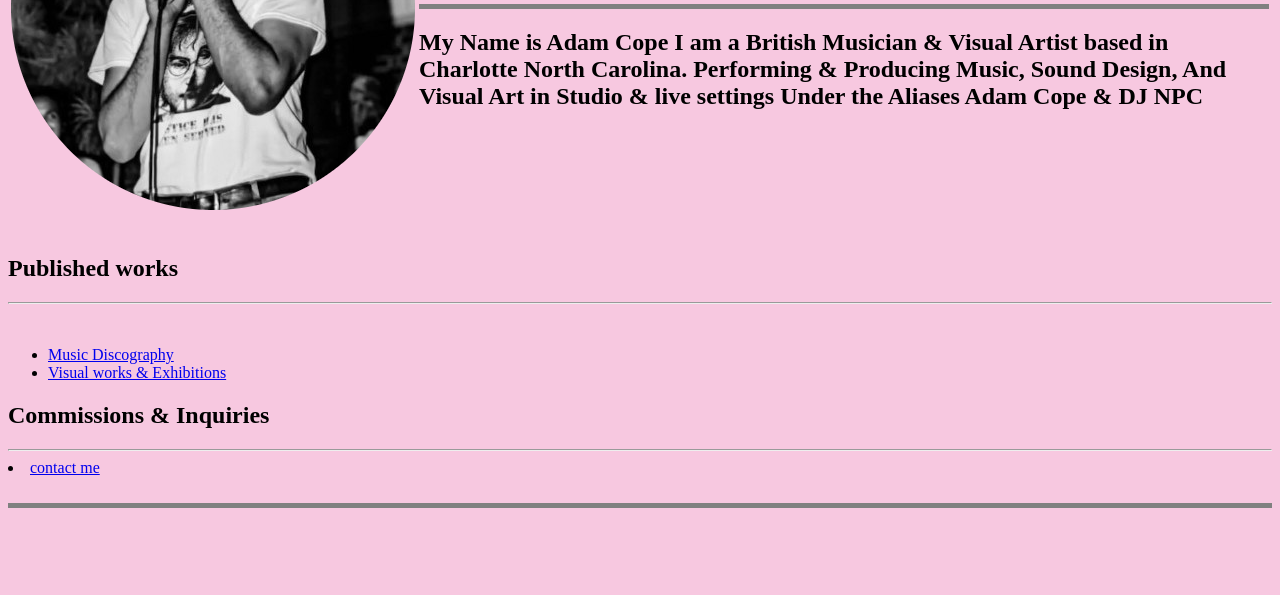
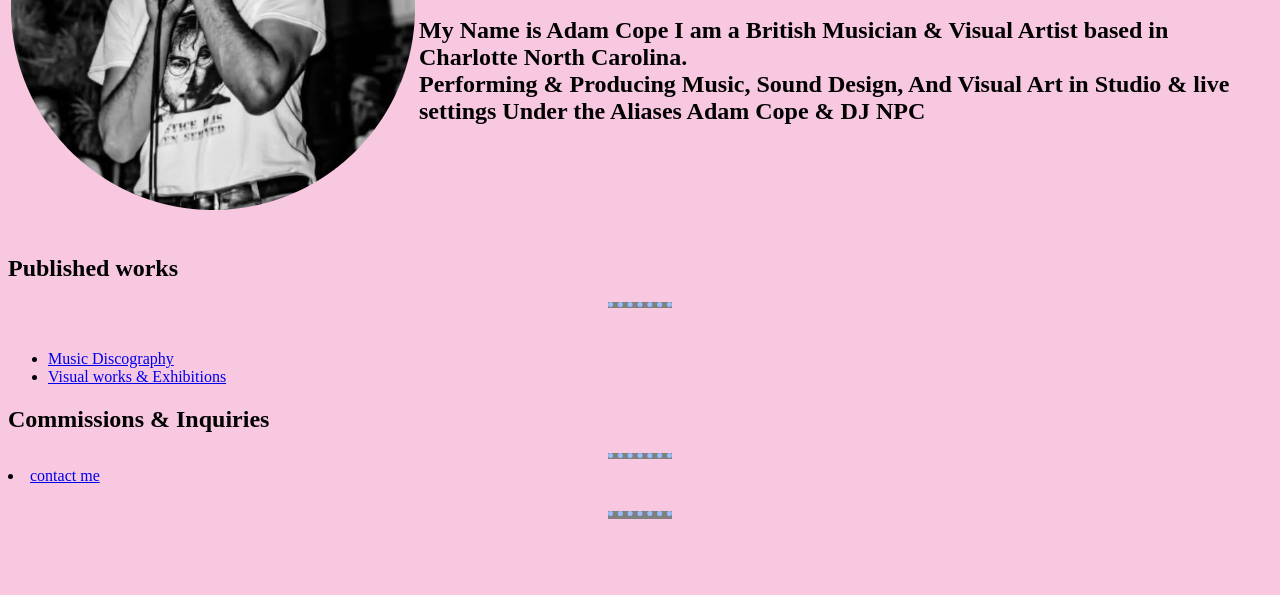
Before and after one commit to adamcope666/CV, a plain HTML site: page index.html in a window 1280 px wide. Shown: the part 205-800 px from the top of the page. Drawn offline with Linux system fonts and the light colour scheme.

Commit message:
Update index.html

```diff
--- a/index.html
+++ b/index.html
@@ -4,28 +4,46 @@
     <meta charset="UTF-8">
     <title>👽admlrnin2code👽</title>
   </head>
-  <body style="background-color:#F7C8E0;">
+<style>
+
+   body {
+    background-color: #F7C8E0;
+ }
+
+   hr {
+     border-style: none;
+     border-top-style: dotted;
+     border-color: #95BDFF;
+     border-width: 5px;
+     width: 5%;
+
+   }
+
+</style>
+
+
+  <body>
     <table>
       <tr>
         <td><img src="images/adamcopelive-circle.png" alt="Adam Cope live performance picture"</td>
         <td>   <h1>Adam Cope</h1>
           <p><strong><i>interdisciplinary Audio & Visual design</strong></i></p>
-          <hr size="5" noshade>
-          <p><h2>My Name is Adam Cope I am a British Musician & Visual Artist based in Charlotte North Carolina. Performing & Producing Music, Sound Design, And Visual Art in Studio & live settings Under the Aliases Adam Cope & DJ NPC</h2></p></td>
+ <hr size="5" noshade>
+          <p><h2>My Name is Adam Cope I am a British Musician & Visual Artist based in Charlotte North Carolina.
+            <br>
+             Performing & Producing Music, Sound Design, And Visual Art in Studio & live settings Under the Aliases Adam Cope & DJ NPC</h2></p></td>
       </tr>
     </table>
    <br>
    <p><h2><strong>Published works</strong></h2></p>
-     <hr><br>
+ <hr size="3" noshade><br>
      <ul>
      <li><a href="Music.html">Music Discography</a></li>
      <li><a href="Visual.html">Visual works & Exhibitions</a></li>
      </ul>
      <p><h2><strong>Commissions & Inquiries</strong></h2></p>
-     <hr>
+ <hr size="3" noshade>
      <li><a href="contactme.html">contact me</a></li><br>
-     <hr size="5" noshade><br>
-
-
+ <hr size="5" noshade><br>
  </body>
  </html>
```
